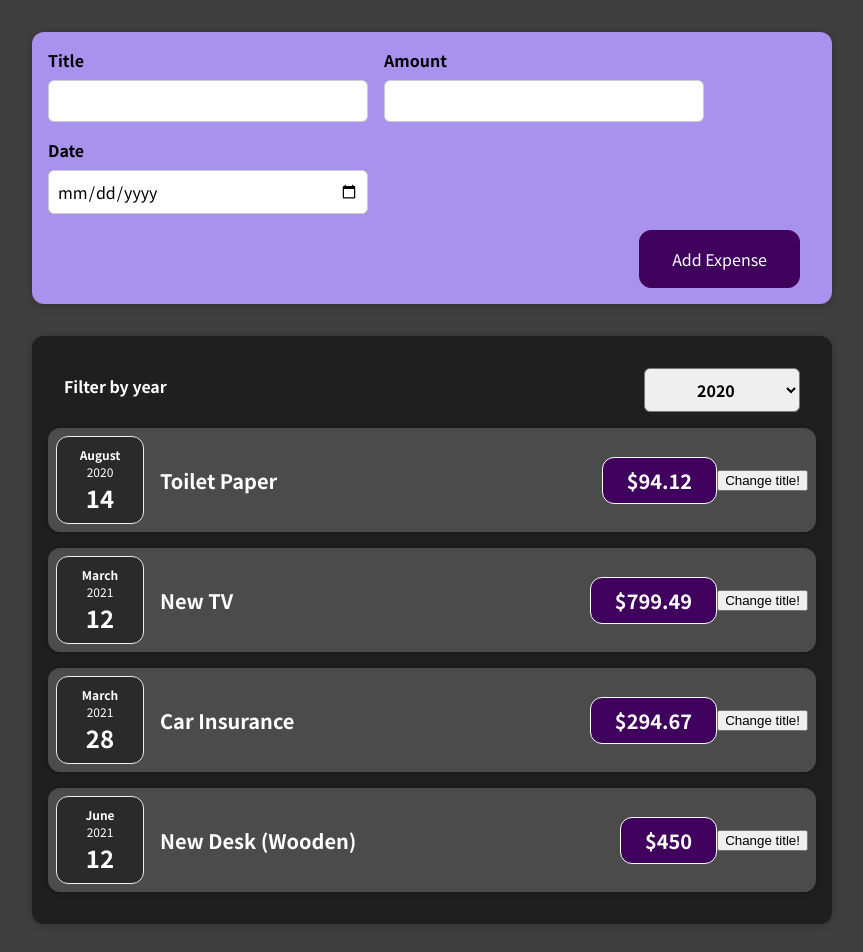
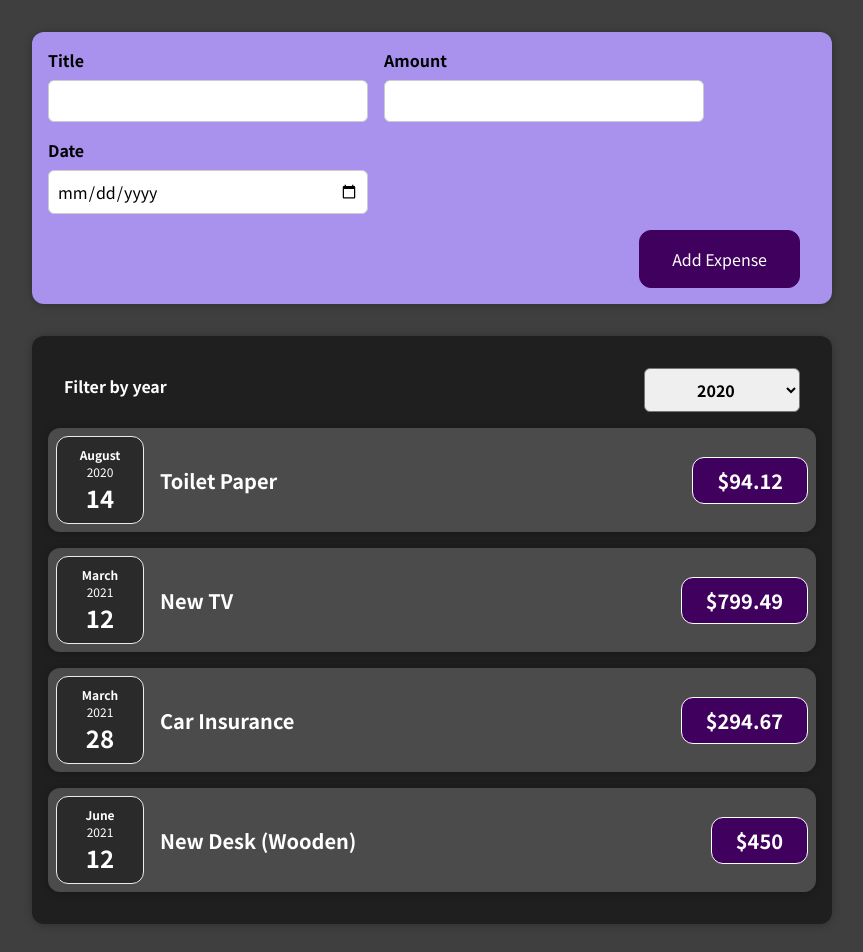
Before and after one commit to JonathanAriass/React, a React (Create React App) app in the folder react-guide/: page / in a window 1280 px wide. Shown: the top 952 px of the page, without its empty margins (208-1071 px from the left). Built offline with nearby package versions, Linux system fonts and the light colour scheme.

Commit message:
Solve expenses add function

```diff
--- a/react-guide/src/App.js
+++ b/react-guide/src/App.js
@@ -1,7 +1,9 @@
+import React, { useState } from "react";
+
+import NewExpense from "./components/NewExpense/NewExpense";
 import Expenses from "./components/Expenses/Expenses";
-import NewExpense from "./components/NewExpense/NewExpense";
-const App = () => {
-  const expenses = [
+
+const DUMMY_EXPENSES = [
   {
     id: "e1",
     title: "Toilet Paper",
@@ -23,18 +25,21 @@ const App = () => {
   },
 ];
 
+const App = () => {
+  const [expenses, setExpenses] = useState(DUMMY_EXPENSES);
+
   const addExpenseHandler = (expense) => {
-    console.log('On App.js!');
-    console.log(expense);
+    setExpenses((prevExpenses) => {
+      return [expense, ...prevExpenses];
+    });
   };
 
-  // What we return here is a div for changing it on the root div
   return (
     <div>
       <NewExpense onAddExpense={addExpenseHandler} />
       <Expenses items={expenses} />
     </div>
   );
-}
+};
 
 export default App;
--- a/react-guide/src/components/Expenses/ExpenseItem.js
+++ b/react-guide/src/components/Expenses/ExpenseItem.js
@@ -1,35 +1,17 @@
-import React, { useState } from 'react';
+import React from "react";
 
 import ExpenseDate from "./ExpenseDate";
 import Cards from "../UI/Cards";
 import "./ExpenseItem.css";
 
 const ExpenseItem = (props) => {
-  // This is called baked data
-  // const expenseDate = new Date(2021, 2, 28);
-  // const expenseTitle = "Car insurance";
-  // const expenseAmount = 294.67;
-
-  // It returns an arrya of size 2 with the value of element and function to update value
-  const [title, setTitle] = useState(props.title);
-
-  //let title = props.title;
-
-  const clickHandler = () => {
-    //title = "Updated!"; // This will not update the title prop, because react need to reevalute the state of the component
-    setTitle('Updated!');
-    console.log(title);
-  };
-
   return (
     <Cards className="expense-item">
       <ExpenseDate date={props.date} />
       <div className="expense-item__description">
-        <h2>{title}</h2> {/* No more need to get the value from props, because we got it from useState */}
+        <h2>{props.title}</h2>
         <div className="expense-item__price">${props.amount}</div>
       </div>
-      {/*It has to recive a function or an arrow function*/}
-      <button onClick={clickHandler}>Change title!</button>
     </Cards>
   );
 };
--- a/react-guide/src/components/Expenses/Expenses.js
+++ b/react-guide/src/components/Expenses/Expenses.js
@@ -17,26 +17,13 @@ const Expenses = (props) => {
     <div>
       <Cards className="expenses">
         <ExpensesFilter selected={filteredYear} onChangeFilter={filterChangeHandler} />
-        <ExpenseItem
-          title={props.items[0].title}
-          amount={props.items[0].amount}
-          date={props.items[0].date}
-        />
-        <ExpenseItem
-          title={props.items[1].title}
-          amount={props.items[1].amount}
-          date={props.items[1].date}
-        />
-        <ExpenseItem
-          title={props.items[2].title}
-          amount={props.items[2].amount}
-          date={props.items[2].date}
-        />
-        <ExpenseItem
-          title={props.items[3].title}
-          amount={props.items[3].amount}
-          date={props.items[3].date}
-        />
+        {props.items.map((expense) => (
+          <ExpenseItem
+            title={expense.title}
+            amount={expense.amount}
+            date={expense.date}
+          />
+        ))}
       </Cards>
     </div>
   );
```
Also changed, not shown: 1 other file (tests, documents, lock files or other folders). Lines whose indentation alone changed are shown as unchanged.
